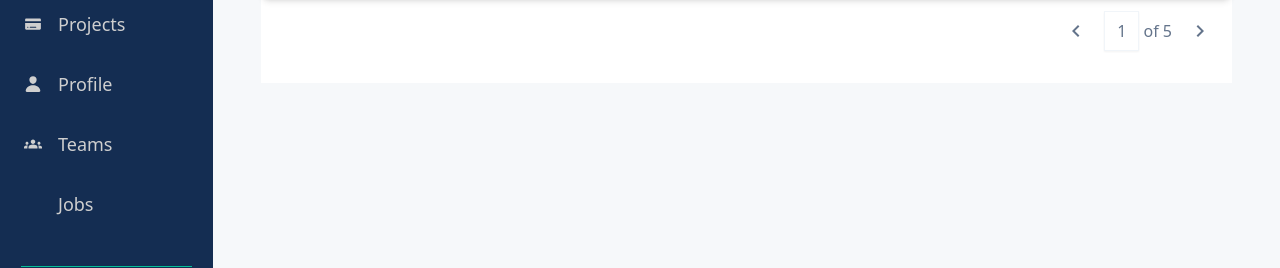
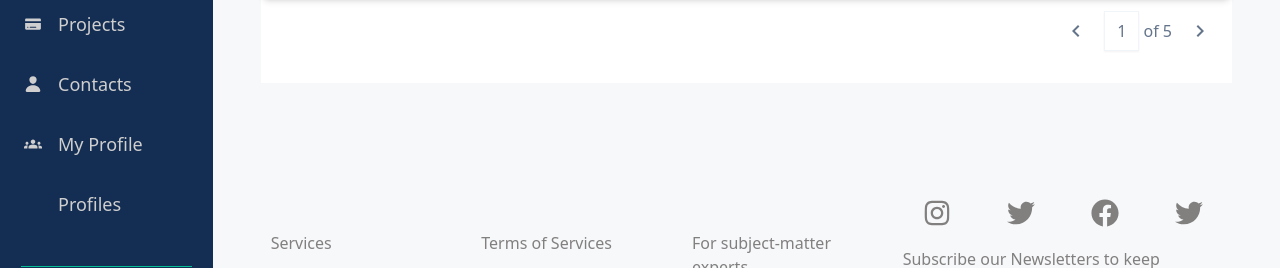
Before and after one commit to abdullahprince7717/devanics-task, a React (Vite) app in the folder frontend/: page / in a window 1280 px wide. Shown: the part 215-483 px from the top of the page. Built offline with nearby package versions, Linux system fonts and the light colour scheme; no server answers; some icons are missing.

Commit message:
added menu interaction

```diff
--- a/frontend/src/components/Home.jsx
+++ b/frontend/src/components/Home.jsx
@@ -1,3 +1,4 @@
+import { useState } from 'react';
 import SideMenu from './SideMenu'
 import CreateProfile from './CreateProfile';
 import ProfilesList from './ProfilesList';
@@ -6,15 +7,21 @@ import Footer from './Footer';
 
 
 function Home() {
+    const [currentComponent, setCurrentComponen] = useState('Profiles');
+
+    const changeHandler = (component) => {
+        setCurrentComponen(component)
+    }
 
     return (
-        <div className='h-screen flex '>
-            <SideMenu />
-            <div className='w-5/6 py-10 px-12 h-[200%] bg-[#F6F8FA] flex flex-col justify-between'>
+        <div className='h-auto flex '>
+            <SideMenu changeHandler={changeHandler} />
+            <div className=' w-5/6 flex flex-col py-10 px-12 bg-[#F6F8FA] justify-between'>
                 <div>
                     <Header />
+                    {currentComponent == 'My Profile' ? <CreateProfile /> : <ProfilesList />}
                     {/* <CreateProfile /> */}
-                    <ProfilesList />
+
                 </div>
                 <Footer />
             </div>
--- a/frontend/src/components/ProfilesList.jsx
+++ b/frontend/src/components/ProfilesList.jsx
@@ -68,14 +68,16 @@ function ProfilesList() {
             <div className="text-sm font-medium text-center text-gray-500 border-b border-gray-400 bg-hero bg-cover">
                 <ul className="flex flex-wrap -mb-px">
                     <li className="me-2">
-                        <a onClick={changeTab} className="inline-block p-4 border-b-2 border-transparent rounded-t-lg  hover:border-[#142D52] focus:text-[#142D52] focus:font-bold focus:border-[#142D52]">Active</a>
+                        <a onClick={changeTab} className="inline-block p-4 border-b-2 border-transparent rounded-t-lg cursor-pointer hover:border-[#142D52] focus:text-[#142D52] focus:font-bold focus:border-[#142D52]">Active</a>
                     </li>
                     <li className="me-2">
-                        <a onClick={changeTab} className="inline-block p-4 border-b-2 border-transparent rounded-t-lg  hover:border-[#142D52] focus:text-[#142D52] focus:font-bold focus:border-[#142D52] ">Archive</a>
+                        <a onClick={changeTab} className="inline-block p-4 border-b-2 border-transparent rounded-t-lg cursor-pointer hover:border-[#142D52] focus:text-[#142D52] focus:font-bold focus:border-[#142D52] ">Archive</a>
                     </li>
                 </ul>
             </div>
-            <div className="relative overflow-x-auto shadow-md sm:rounded-lg">
+
+            {isTab == 'active' ?
+                (<div className="relative overflow-x-auto shadow-md sm:rounded-lg">
                     <table className="w-full text-sm text-left rtl:text-right  ">
                         <thead className="text-xs">
                             <tr>
@@ -136,7 +138,10 @@ function ProfilesList() {
                             ))}
                         </tbody>
                     </table>
-            </div>
+                </div>)
+                : (<div className="relative overflow-x-auto shadow-md sm:rounded-lg"></div>)
+            }
+
             <div className='flex justify-end px-5 pt-5'>
                 <div className="flex justify-center items-center space-x-4">
                     <MdKeyboardArrowLeft size={24} className="text-slate-500" />
--- a/frontend/src/components/SideMenu.jsx
+++ b/frontend/src/components/SideMenu.jsx
@@ -1,3 +1,4 @@
+/* eslint-disable react/prop-types */
 import logo from "../assets/public/logo.png"
 import { FaTasks } from "react-icons/fa";
 import { IoIosCard } from "react-icons/io";
@@ -5,9 +6,9 @@ import { IoPerson } from "react-icons/io5";
 import { MdGroups } from "react-icons/md";
 import { FaSuitcase } from "react-icons/fa6";
 
-function SideMenu() {
+function SideMenu(props) {
     return (
-        <div className="h-[200%] w-1/6 flex flex-col justify-between bg-[#142D52] ">
+        <div className="w-1/6 flex flex-col justify-between bg-[#142D52] ">
             <div className="flex flex-col">
                 <div className="w-1/2 mx-auto my-6">
                     <img src={logo} alt="LOGO" />
@@ -24,15 +25,15 @@ function SideMenu() {
                     </div>
                     <div className="flex items-center my-4">
                         <IoPerson />
-                        <span className="ml-4">Profile</span>
+                        <span className="ml-4">Contacts</span>
                     </div>
                     <div className="flex items-center my-4">
                         <MdGroups />
-                        <span className="ml-4">Teams</span>
+                        <span onClick={() => { props.changeHandler('My Profile') }} className="ml-4 cursor-pointer">My Profile</span>
                     </div>
                     <div className="flex items-center my-4">
                         <FaSuitcase />
-                        <span className="ml-4">Jobs</span>
+                        <span onClick={() => { props.changeHandler('Profiles') }} className="ml-4 cursor-pointer">Profiles</span>
                     </div>
                 </div>
                 <div className="h-[1px] w-4/5 mx-auto mt-8 mb-4 bg-[#06BF97]" />
```
Lines whose indentation alone changed are shown as unchanged.
